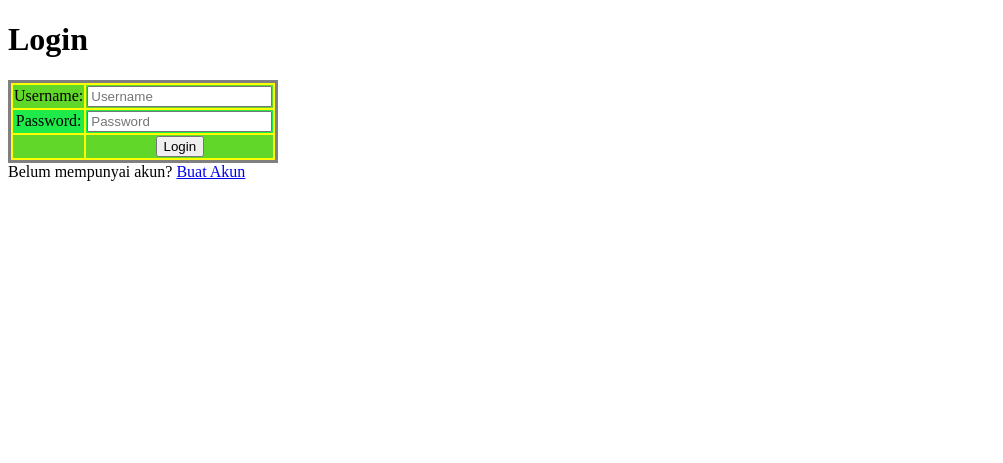
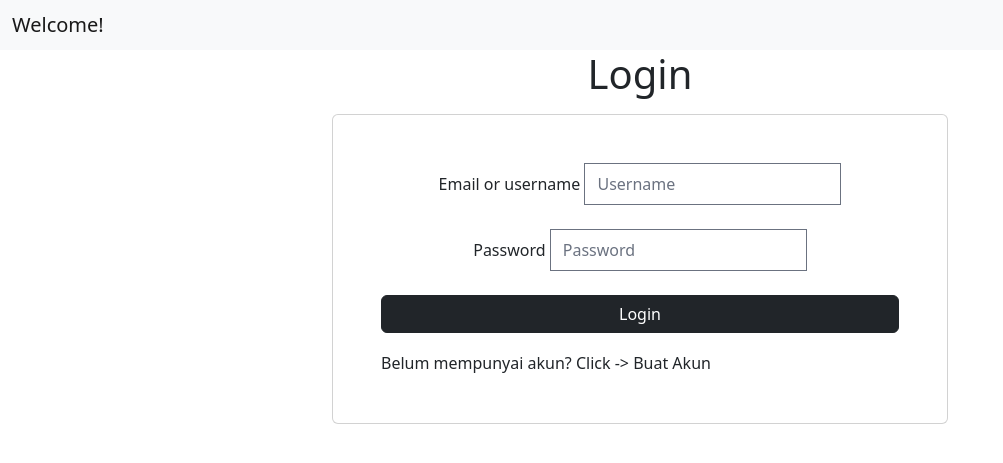
Before and after one commit to valenciusap17/Tugas2, a Django app: page /todolist/login/ in a window 1280 px wide. Shown: the top 463 px of the page, without its empty margins (0-1003 px from the left). Run offline with Django 4.2, Linux system fonts and the light colour scheme.

Commit message:
Submitting the code for assignment 5

```diff
--- a/static/css/style.css
+++ /dev/null
@@ -1,19 +0,0 @@
-table, tr, th{
-    border-style: solid;
-}
-
-tbody, tr:nth-child(even){
-    background-color: #1eea4a;
-}
-
-tbody, tr:nth-child(odd){
-    background-color: #61d72a;
-}
-
-table{
-    background-color: yellow;
-}
-
-table, tr:nth-child(1){
-    column-width: 400px;
-}
--- a/templates/base.html
+++ b/templates/base.html
@@ -5,7 +5,8 @@
 <head>
   <meta charset="UTF-8">
   <meta name="viewport" content="width=device-width, initial-scale=1.0">
-  <link rel href="https://cdn.jsdelivr.net/npm/bootstrap@5.2.1/dist/css/bootstrap.min.css" rel="stylesheet" integrity="sha384-iYQeCzEYFbKjA/T2uDLTpkwGzCiq6soy8tYaI1GyVh/UjpbCx/TYkiZhlZB6+fzT" crossorigin="anonymous">
+  <link href="https://cdn.jsdelivr.net/npm/bootstrap@5.2.1/dist/css/bootstrap.min.css" rel="stylesheet" integrity="sha384-iYQeCzEYFbKjA/T2uDLTpkwGzCiq6soy8tYaI1GyVh/UjpbCx/TYkiZhlZB6+fzT" crossorigin="anonymous">
+  <link rel="stylesheet" href="https://unpkg.com/flowbite@1.5.3/dist/flowbite.min.css" />
   <link rel="stylesheet" href="{% static 'css/style.css' %}">
   {% block meta %}
   {% endblock meta %}
@@ -13,6 +14,7 @@
 
 <body>
   <script src="https://cdn.jsdelivr.net/npm/bootstrap@5.2.1/dist/js/bootstrap.bundle.min.js" integrity="sha384-u1OknCvxWvY5kfmNBILK2hRnQC3Pr17a+RTT6rIHI7NnikvbZlHgTPOOmMi466C8" crossorigin="anonymous"></script>
+  <script src="https://unpkg.com/flowbite@1.5.3/dist/flowbite.js"></script>
   {% block content %}
   {% endblock content %}
 </body>
--- a/todolist/templates/login.html
+++ b/todolist/templates/login.html
@@ -1,45 +1,68 @@
 {% extends 'base.html' %}
 
+
 {% block meta %}
-<title>Login</title>
+
 {% endblock meta %}
 
 {% block content %}
 
-<div class = "login">
+<style>
+    .flex-first {
+      font-size: 250%;
+    }
+  </style>
 
-    <h1>Login</h1>
+<nav class="navbar bg-light">
+    <div class="container-fluid">
+      <span class="navbar-brand mb-0 h1">Welcome!</span>
+    </div>
+  </nav>
+
+<h1 class="text-center name"><div class="flex-first">Login</div></h1>
+
+<div class="container mt-3">
+    <div class="row d-flex justify-content-center">
+        <div class="col-md-6">
+            <div class="card px-5 py-5" id="form1">
+                <div class="form-data" v-if="!submitted">
 
                     <form method="POST" action="" ALIGN='center'>
                         {% csrf_token %}
                         <table>
                             <tr>
-                <td>Username: </td>
-                <td><input type="text" name="username" placeholder="Username" class="form-control"></td>
+                                <div class="forms-inputs mb-4"> <span>Email or username</span> <input autocomplete="off" name="username" placeholder="Username" type="text" v-model="email" v-bind:class="{'form-control':true, 'is-invalid' : !validEmail(email) && emailBlured}" v-on:blur="emailBlured = true">
+
                             </tr>
 
                             <tr>
-                <td>Password: </td>
-                <td><input type="password" name="password" placeholder="Password" class="form-control"></td>
+                                <div class="forms-inputs mb-4"> <span>Password</span> <input autocomplete="off" name="password" placeholder="Password" type="password" v-model="password" v-bind:class="{'form-control':true, 'is-invalid' : !validPassword(password) && passwordBlured}" v-on:blur="passwordBlured = true">
                             </tr>
 
                             <tr>
                                 <td></td>
-                <td><input class="btn login_btn" type="submit" value="Login"></td>
+                                <div class="mb-3"> <button v-on:click.stop.prevent="submit" value="Login" class="btn btn-dark w-100">Login</button> </div>
                             </tr>
                         </table>
                     </form>
-
                     {% if messages %}
                         <ul>
                             {% for message in messages %}
-                <li>{{ message }}</li>
+                                <li>&#10060; {{ message }}</li>
                             {% endfor %}
                         </ul>
                     {% endif %}
 
-    Belum mempunyai akun? <a href="{% url 'todolist:register' %}">Buat Akun</a>
+                    Belum mempunyai akun? Click -> <a href="{% url 'todolist:register' %}">Buat Akun</a>
+                </div>
+            </div>
+        </div>
+    </div>
+</div>
+
 
 </div>
 
+
+
 {% endblock content %}
```
Also changed, not shown: todolist/templates/create_task.html (+36 -10 lines), todolist/templates/register.html (+20 -4 lines), todolist/templates/todolist.html (+70 -29 lines), todolist/static/todolist/images/User.png (added), todolist/static/todolist/images/user1.jpg (added). Lines whose indentation alone changed are shown as unchanged.
